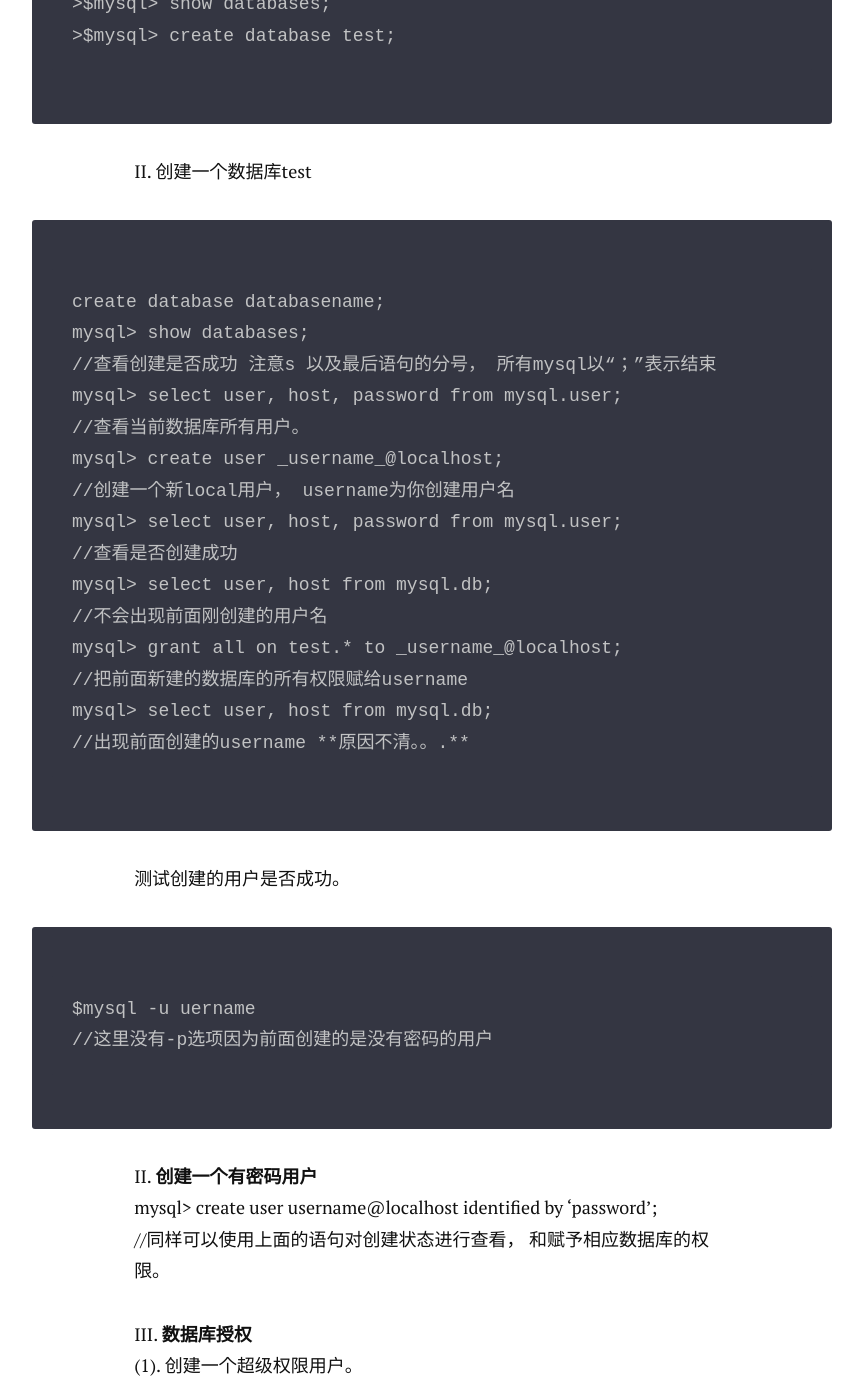
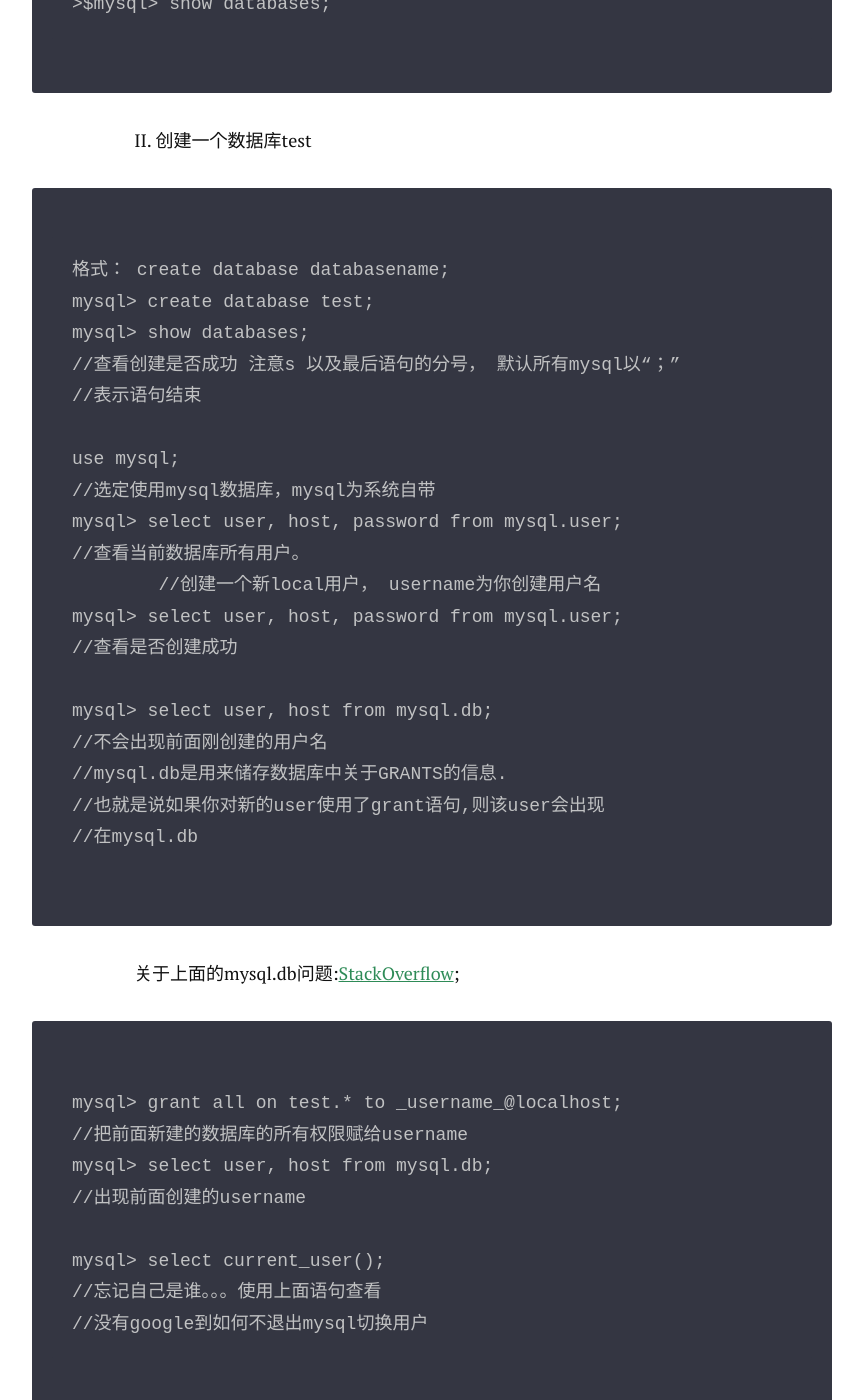
Before and after one commit to Root-shady/Flog, a Jekyll site: the page built from _posts/Database/2014-11-20-MySQL基础.markdown, in a window 1280 px wide and 1400 px high, scrolled down 1152 px. Shown: the whole window, without its empty margins (208-1071 px from the left). Built offline with Jekyll 4.4.1, drawn with Linux system fonts in a browser that asks for light colours; nearby versions of some CDN libraries; Markdown is read by kramdown in place of the engine named in the settings; comment, search, counter and statistics services are not loaded; some of the changed text lies outside the part shown.

Commit message:
Modify the mysql post

```diff
--- a/_posts/Database/2014-11-20-MySQL基础.markdown
+++ b/_posts/Database/2014-11-20-MySQL基础.markdown
@@ -23,34 +23,52 @@
 
     >$mysql -p -u root
     >$mysql> show databases;
-    >$mysql> create database test;
+
 
 II. 创建一个数据库test
 
-    create database databasename;
+    格式： create database databasename;
+    mysql> create database test;
     mysql> show databases;
-    //查看创建是否成功 注意s 以及最后语句的分号， 所有mysql以“；”表示结束
-    mysql> select user, host, password from mysql.user;
+    //查看创建是否成功 注意s 以及最后语句的分号， 默认所有mysql以“；”
+	//表示语句结束
+
+    use mysql;
+	//选定使用mysql数据库，mysql为系统自带
+	mysql> select user, host, password from mysql.user;
     //查看当前数据库所有用户。
-    mysql> create user _username_@localhost;
-    //创建一个新local用户， username为你创建用户名
+   	//创建一个新local用户， username为你创建用户名
     mysql> select user, host, password from mysql.user;
     //查看是否创建成功
+
     mysql> select user, host from mysql.db;
     //不会出现前面刚创建的用户名
+	//mysql.db是用来储存数据库中关于GRANTS的信息.
+	//也就是说如果你对新的user使用了grant语句,则该user会出现
+	//在mysql.db
+
+关于上面的mysql.db问题:[StackOverflow][link];
+
     mysql> grant all on test.* to _username_@localhost;
     //把前面新建的数据库的所有权限赋给username
     mysql> select user, host from mysql.db;
-    //出现前面创建的username **原因不清。。.**
+    //出现前面创建的username
 
-  测试创建的用户是否成功。
+	mysql> select current_user();
+	//忘记自己是谁。。。使用上面语句查看
+	//没有google到如何不退出mysql切换用户
 
-    $mysql -u uername
+  	测试创建的用户是否成功。
+    $mysql -u username
     //这里没有-p选项因为前面创建的是没有密码的用户
 
-II.  **创建一个有密码用户**
+II.  **创建删除一个有密码用户**
+
     mysql> create user username@localhost identified by 'password';
     //同样可以使用上面的语句对创建状态进行查看， 和赋予相应数据库的权限。
+
+	mysql> drop user username@localhost;
+	//删除创建的用户
 
 III.  **数据库授权**
     (1). 创建一个超级权限用户。
@@ -59,11 +77,27 @@
     //进入root用户
 
     mysql> grant all on *.* to username@localhost;
+	mysql> grant
     //把所有数据库的所有权限赋予给用户username；
 
   (2). 创建一个较小权限用户
 
- mysql> grant select on somedb.* to restrited@localhost;
+ 	mysql> grant select on somedb.* to restrited@localhost;
     //把查看(select)某一数据库(somedb)的权限赋予restrited用户
 
-IV. To be continue...
+III. 如何修改表名
+
+    RENAME TABLE tab_name TO new_tab_name
+	[,tb1_name TO new_tab1_name2,]...
+	//将player 改为 Player
+	>mysql RENAME TABLE player TO Player;
+
+IV. update过程出现的问题
+
+如果使用update语句，或其delete语句， 如果在where条件中没有使用到对应的primary key的相关条件.
+则会出现报错，错误信息： You are using safe update mode and you tried to update a table without a WHERE that uses a KEY column。
+	解决这问题的办法是修改sql_safe_update的模式,默认设置为1，可通过以下指令修改为0.
+	set sql\_safe\_update = 0;
+再次修改则不会出现错误。
+
+[link]: http://dba.stackexchange.com/questions/13327/what-is-the-mysql-db-table-used-for?newreg=e93781589e2141dbb03c821cd5055d6f#comment20172_13327
```
